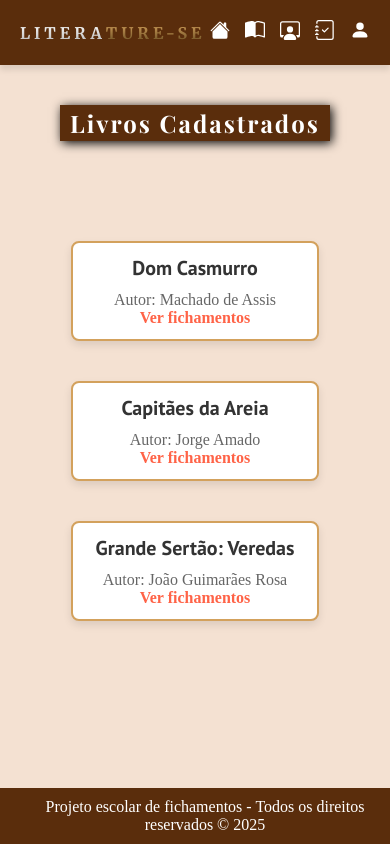
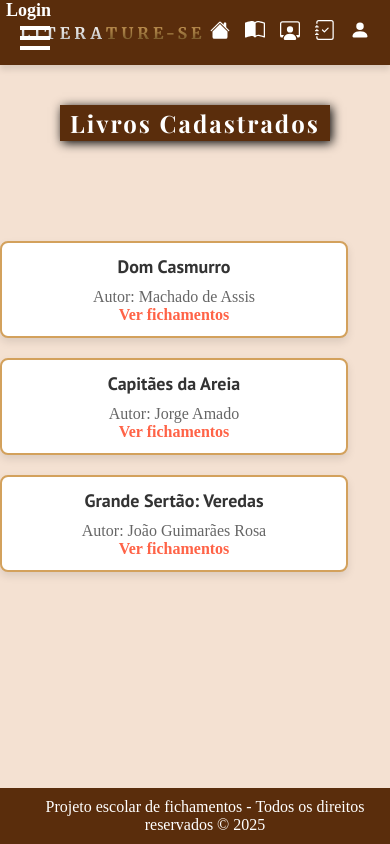
Before and after one commit to ggui070608/PTT-Projeto-Trivial-Taiana, a PHP site: page /livros.html in a window 390 px wide. Run offline with PHP 8.4, Linux system fonts and the light colour scheme; some web fonts are replaced.

Commit message:
menu rspositorio
boa

```diff
--- a/PTT/PROJETO/CSS/livros.css
+++ b/PTT/PROJETO/CSS/livros.css
@@ -1,17 +1,16 @@
 /* Página Livros */
-*{
+* {
   margin: 0%;
   padding: 0%;
 }
 
-
+/* Lista de Livros */
 .livros-lista {
   display: flex;
   flex-wrap: wrap;
   justify-content: center;
   gap: 40px;
 }
-
 
 .livro-item {
   background-color: #FFF;
@@ -41,3 +40,93 @@
 .livro-item a:hover {
   text-decoration: underline;
 }
+
+/* Estilos do menu mobile */
+.menu-mobile-button {
+  display: none; /* Por padrão, oculto, será visível em telas pequenas */
+  cursor: pointer;
+  position: fixed;
+  top: 20px;
+  left: 20px; /* Alinhado ao canto superior esquerdo */
+  z-index: 10000; /* Garante que o botão esteja sobre os outros elementos */
+}
+
+.menu-mobile-button .bar {
+  width: 30px;
+  height: 4px;
+  background-color: #FFF;
+  margin: 6px 0;
+  transition: 0.4s; /* Transição suave para o efeito de rotação */
+}
+
+/* Menu Mobile */
+.menu-mobile {
+  background-color: #333; /* Alterei para uma cor mais suave */
+  height: 100vh;
+  position: fixed;
+  top: 0;
+  left: 0; /* Colocando o menu do lado esquerdo */
+  z-index: 9999;
+  width: 70%;
+  transform: translateX(-100%); /* Esconde o menu por padrão à esquerda */
+  transition: transform 0.3s ease-in-out; /* Animação suave */
+}
+
+.menu-mobile.open {
+  transform: translateX(0); /* Exibe o menu quando a classe "open" for adicionada */
+}
+
+.menu-mobile nav ul {
+  list-style: none;
+  padding: 0;
+  margin-top: 60px; /* Espaço para o título */
+}
+
+.menu-mobile nav ul li {
+  text-align: left; /* Alinha os links à esquerda */
+  margin-bottom: 20px;
+}
+
+.menu-mobile nav ul li a {
+  color: #fff;
+  font-size: 20px;
+  font-weight: 300;
+  padding: 20px 4%;
+  display: block;
+  text-decoration: none;
+}
+
+.menu-mobile nav ul li a:hover {
+  color: #FF6347;
+}
+
+/* Media Queries para Responsividade */
+@media (max-width: 768px) {
+  /* Exibe o botão de menu para dispositivos móveis */
+  .menu-mobile-button {
+    display: block;
+  }
+
+  /* Modifica o layout da lista de livros para se ajustar ao tamanho da tela */
+  .livros-lista {
+    flex-direction: column;
+    gap: 20px;
+  }
+
+  .livro-item {
+    width: 100%;
+    max-width: 320px;
+  }
+}
+
+@media (max-width: 480px) {
+  /* Menu mobile com ajuste para telas pequenas */
+  .menu-mobile nav ul li a {
+    font-size: 20px;
+  }
+
+  /* Ajuste do título de livros para se adequar melhor */
+  .livro-item h3 {
+    font-size: 18px;
+  }
+}
--- a/PTT/PROJETO/cadastro.html
+++ b/PTT/PROJETO/cadastro.html
@@ -28,7 +28,7 @@
         </div>
       </div>
 
-      <div class="menu">
+      <div class="menu-desktop">
         <nav>
           <ul>
             <li>
--- a/PTT/PROJETO/livros.html
+++ b/PTT/PROJETO/livros.html
@@ -28,6 +28,14 @@
         </div>
       </div>
 
+      <!-- Botão do menu hambúrguer para dispositivos móveis -->
+      <div class="menu-mobile-button">
+        <div class="bar"></div>
+        <div class="bar"></div>
+        <div class="bar"></div>
+      </div>
+
+      <!-- Menu Desktop -->
       <nav class="menu-desktop">
         <ul>
           <li>
@@ -49,7 +57,6 @@
             ></a>
           </li>
           <!--HOME ICON-->
-
           <li>
             <a href="livros.html"
               ><svg
@@ -66,7 +73,6 @@
             ></a>
           </li>
           <!--LIVROS ICON-->
-
           <li>
             <a href="turmas.html"
               ><svg
@@ -86,7 +92,6 @@
             ></a>
           </li>
           <!--TURMAS ICON-->
-
           <li>
             <a href="desafios.html"
               ><svg
@@ -110,7 +115,6 @@
             ></a>
           </li>
           <!--DESAFIOS ICON-->
-
           <li>
             <a href="login.html"
               ><svg
@@ -129,8 +133,18 @@
           <!--LOGIN ICON-->
         </ul>
       </nav>
+
+      <!-- Menu Mobile -->
+      <nav class="menu-mobile">
+        <ul>
+          <li><a href="index.html">Home</a></li>
+          <li><a href="livros.html">Livros</a></li>
+          <li><a href="turmas.html">Turmas</a></li>
+          <li><a href="desafios.html">Desafios</a></li>
+          <li><a href="login.html">Login</a></li>
+        </ul>
+      </nav>
     </header>
-
 
     <div class="corp-title">
       <h2 class="title">Livros Cadastrados</h2>
@@ -154,11 +168,12 @@
       </div>
     </section>
 
-
     <footer>
       <p>
         Projeto escolar de fichamentos - Todos os direitos reservados © 2025
       </p>
     </footer>
+
+    <script src="js.js"></script>
   </body>
 </html>
```
Lines whose indentation alone changed are shown as unchanged.
